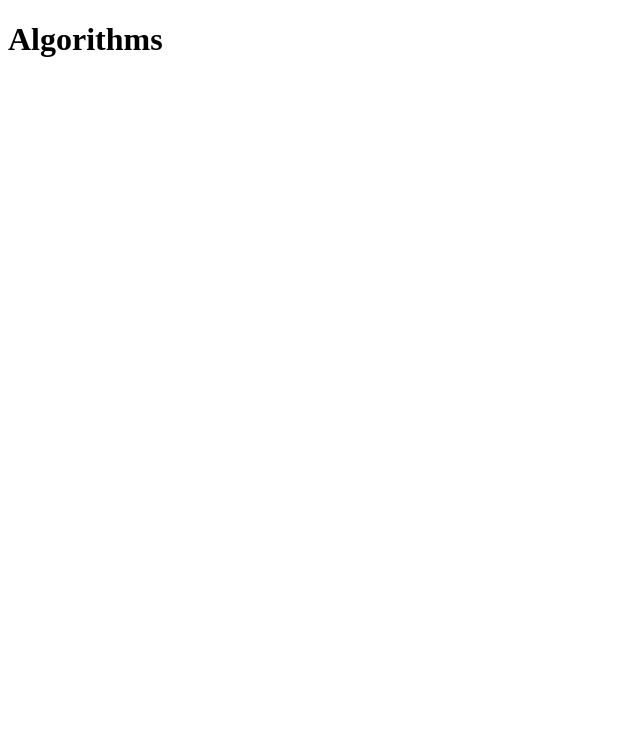
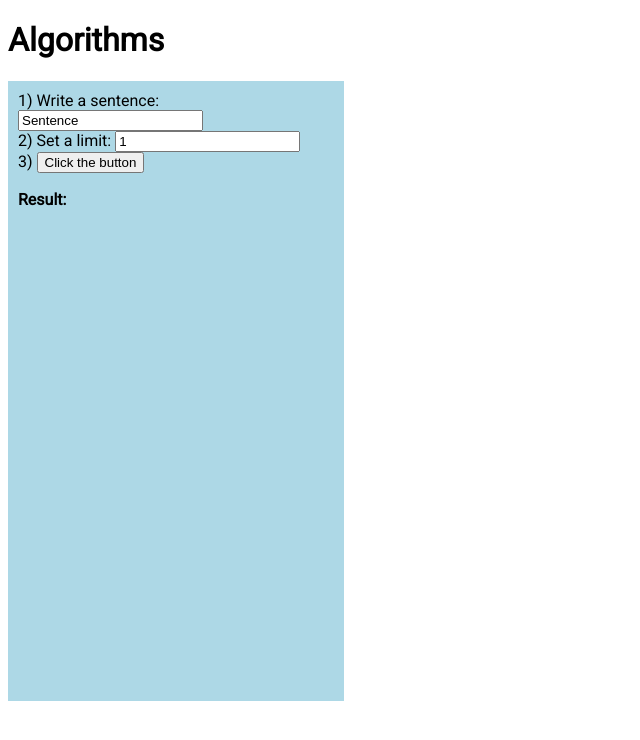
Before and after one commit to JohnBl0x/Algorithms, a plain HTML site: page index.html in a window 1280 px wide. Shown: the whole page, without its empty margins (0-640 px from the left). Drawn offline with Linux system fonts and the light colour scheme.

Commit message:
Reverse Algorithm

```diff
--- a/index.html
+++ b/index.html
@@ -5,8 +5,21 @@
     <meta http-equiv="X-UA-Compatible" content="IE=edge">
     <meta name="viewport" content="width=device-width, initial-scale=1.0">
     <title>Algorithms</title>
+    <link rel="stylesheet" href="style.css">
+    <link rel="preconnect" href="https://fonts.googleapis.com">
+    <link rel="preconnect" href="https://fonts.gstatic.com" crossorigin>
+    <link href="https://fonts.googleapis.com/css2?family=Roboto&display=swap" rel="stylesheet">
 </head>
 <body>
     <h1>Algorithms</h1>
+    <div class="reverse">
+        1) Write a sentence: <input type="text" id="sentence" value="Sentence"><br>
+        2) Set a limit: <input type="number" id="limit" value="1"><br>
+        3) <button onclick="spinWords()">Click the button</button><br>
+        <b>Result: </b><p id="demo"></p>
+
+    </div>
+
+    <script src="script.js"></script>
 </body>
 </html>
--- a/script.js
+++ b/script.js
@@ -1,8 +1,9 @@
 
-function spinWords(string){
-    return string.split(" ").map(function (x){
-        return x.length >= 5 ? x = x.split("").reverse().join("") : x = x
+function spinWords() {
+    let x = document.getElementById("sentence").value
+    let y = document.getElementById("limit").value
+    document.getElementById("demo").innerHTML =
+    x.split(" ").map(function (z){
+        return z = z.length >= y ? z = z.split("").reverse().join("") : z = z
     }).join(" ")
 }
-
-console.log(spinWords("This is abcde test"));
--- /dev/null
+++ b/style.css
@@ -0,0 +1,14 @@
+body {
+  font-family: "Roboto", sans-serif;
+}
+
+.reverse {
+  background-color: lightblue;
+  width: 25%;
+  height: 600px;
+  padding: 10px;
+}
+
+#demo {
+  display: inline-block;
+}
```
